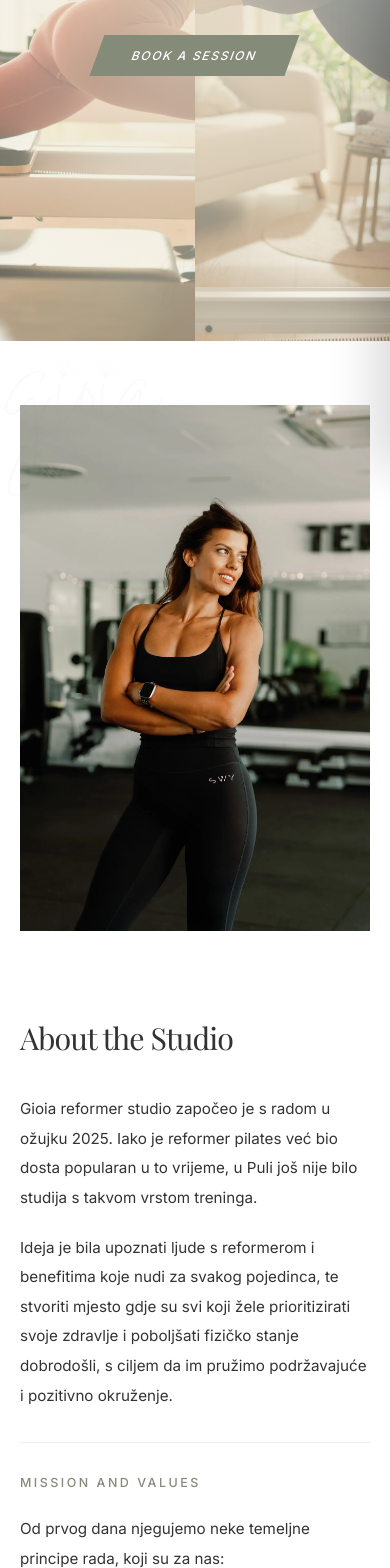
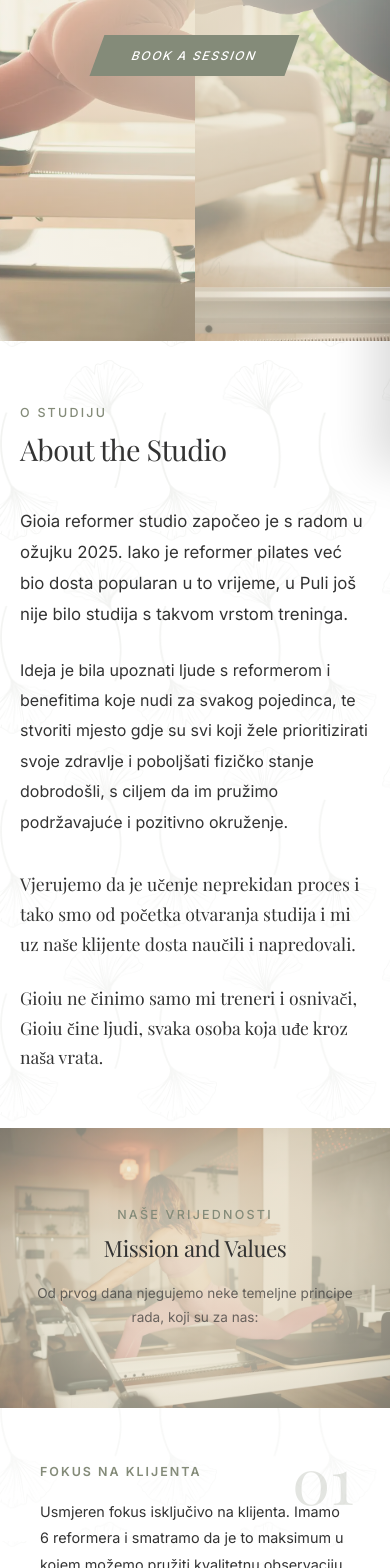
Before and after one commit to mateorumac/gioia-web, a React (Vite) app: page /en in a window 390 px wide. Shown: the part 376-1944 px from the top of the page. Built offline with nearby package versions, Linux system fonts and the light colour scheme.

Commit message:
editing about

```diff
--- a/src/components/AboutSection.jsx
+++ b/src/components/AboutSection.jsx
@@ -1,66 +1,118 @@
 import { useTranslation } from "react-i18next";
 import "../styles/AboutSection.css";
-import { aboutStudio1 } from "../utils/images";
-import navLogo from "../assets/logos/nav-logo.png";
+import patternBg from "../assets/green-pattern-bg.png";
+
+/* Horizontal image options — swap index to change */
+const aboutImages = [
+  new URL("../assets/images/DSC_5624 2.webp", import.meta.url).href,
+  new URL("../assets/images/IMG_1658 2.webp", import.meta.url).href,
+];
+const aboutHeroImage = aboutImages[0];
+
+const manifestoItems = [
+  {
+    num: "01",
+    label: "Fokus na klijenta",
+    text: "Usmjeren fokus isključivo na klijenta. Imamo 6 reformera i smatramo da je to maksimum u kojem možemo pružiti kvalitetnu observaciju izvođenja vježbi kod svakog klijenta i korigiranja istog.",
+  },
+  {
+    num: "02",
+    label: "Progres",
+    text: "Pazimo na progres svakog klijenta i potičemo i slavimo napretke, bez obzira jesu li veliki ili mali.",
+  },
+  {
+    num: "03",
+    label: "Poštovanje",
+    text: "Poštujemo svakog klijenta u našem studiju i uvažavamo svaki feedback.",
+  },
+  {
+    num: "04",
+    label: "Zajedništvo",
+    text: "Bitne su nam i energija i zajedništvo koje se stvara u studiju, tako da osiguravamo u svakom trenutku da se svi osjećaju viđeno, sigurno i podržano.",
+  },
+];
 
 function AboutSection() {
   const { t } = useTranslation();
 
   return (
     <section className="about-section-editorial" id="about">
+      {/* Pattern layer */}
+      <div
+        className="about-section-editorial__pattern"
+        style={{ backgroundImage: `url(${patternBg})` }}
+      />
+
       <div className="about-container-editorial">
-        {/* Image Column with logo watermark */}
-        <div className="about-image-column">
-          <img src={navLogo} alt="" className="about-logo-watermark" />
-          <div className="about-image-wrapper-editorial">
-            <img
-              src={aboutStudio1}
-              alt="Gioia Pilates Studio owner"
-              className="about-image-editorial"
-              loading="lazy"
-            />
+        {/* A) Header */}
+        <div className="about-header-editorial">
+          <p className="about-eyebrow-editorial">O studiju</p>
+          <h2 className="about-title-editorial">
+            {t("about.title", "Studio koji njeguje fokus i zajedništvo")}
+          </h2>
+        </div>
+
+        {/* B) Two-column intro area */}
+        <div className="about-intro-columns">
+          <div className="about-intro-left">
+            <p className="about-intro-lead">
+              Gioia reformer studio započeo je s radom u ožujku 2025. Iako je
+              reformer pilates već bio dosta popularan u to vrijeme, u Puli još
+              nije bilo studija s takvom vrstom treninga.
+            </p>
+            <p>
+              Ideja je bila upoznati ljude s reformerom i benefitima koje nudi
+              za svakog pojedinca, te stvoriti mjesto gdje su svi koji žele
+              prioritizirati svoje zdravlje i poboljšati fizičko stanje
+              dobrodošli, s ciljem da im pružimo podržavajuće i pozitivno
+              okruženje.
+            </p>
+          </div>
+          <div className="about-intro-right">
+            <p>
+              Vjerujemo da je učenje neprekidan proces i tako smo od početka
+              otvaranja studija i mi uz naše klijente dosta naučili i
+              napredovali.
+            </p>
+            <p>
+              Gioiu ne činimo samo mi treneri i osnivači, Gioiu čine ljudi,
+              svaka osoba koja uđe kroz naša vrata.
+            </p>
           </div>
         </div>
+      </div>
 
-        {/* Text Column */}
-        <div className="about-text-editorial">
-          <h2 className="about-title-editorial">
-            {t("about.title", "O studiju")}
-          </h2>
+      {/* C) Full-bleed image with mission header overlay */}
+      <div className="about-image-break">
+        <div className="about-image-break__overlay" />
+        <img
+          src={aboutHeroImage}
+          alt="Gioia Pilates Studio"
+          loading="lazy"
+        />
+        <div className="about-image-break__content">
+          <p className="about-image-break__eyebrow">Naše vrijednosti</p>
+          <h3 className="about-image-break__title">
+            {t("about.mission", "Misija i naše vrijednosti")}
+          </h3>
+          <p className="about-image-break__intro">
+            Od prvog dana njegujemo neke temeljne principe rada, koji su za
+            nas:
+          </p>
+        </div>
+      </div>
 
-          <div className="about-block-editorial">
-            <p>
-              Gioia reformer studio započeo je s radom u ožujku 2025. Iako je reformer pilates već bio dosta popularan u to vrijeme, u Puli još nije bilo studija s takvom vrstom treninga.
-            </p>
-            <p>
-              Ideja je bila upoznati ljude s reformerom i benefitima koje nudi za svakog pojedinca, te stvoriti mjesto gdje su svi koji žele prioritizirati svoje zdravlje i poboljšati fizičko stanje dobrodošli, s ciljem da im pružimo podržavajuće i pozitivno okruženje.
-            </p>
-          </div>
-
-          <div className="about-block-editorial">
-            <h3>{t("about.mission", "Misija i naše vrijednosti")}</h3>
-            <p>Od prvog dana njegujemo neke temeljne principe rada, koji su za nas:</p>
-            <p>
-              Usmjeren fokus isključivo na klijenta. Imamo 6 reformera i smatramo da je to maksimum u kojem možemo pružiti kvalitetnu observaciju izvođenja vježbi kod svakog klijenta i korigiranja istog.
-            </p>
-            <p>
-              Pazimo na progres svakog klijenta i potičemo i slavimo napretke, bez obzira jesu li veliki ili mali.
-            </p>
-            <p>
-              Poštujemo svakog klijenta u našem studiju i uvažavamo svaki feedback.
-            </p>
-            <p>
-              Bitne su nam i energija i zajedništvo koje se stvara u studiju, tako da osiguravamo u svakom trenutku da se svi osjećaju viđeno, sigurno i podržano.
-            </p>
-          </div>
-
-          <div className="about-block-editorial">
-            <p>
-              Vjerujemo da je učenje neprekidan proces i tako smo od početka otvaranja studija i mi uz naše klijente dosta naučili i napredovali.
-            </p>
-            <p>
-              Gioiu ne činimo samo mi treneri i osnivači, Gioiu čine ljudi, svaka osoba koja uđe kroz naša vrata.
-            </p>
+      {/* D) Mission manifesto grid */}
+      <div className="about-container-editorial">
+        <div className="about-mission-editorial">
+          <div className="about-manifesto-grid">
+            {manifestoItems.map((item) => (
+              <div key={item.num} className="about-manifesto-item">
+                <span className="about-manifesto-num">{item.num}</span>
+                <h4 className="about-manifesto-label">{item.label}</h4>
+                <p className="about-manifesto-text">{item.text}</p>
+              </div>
+            ))}
           </div>
         </div>
       </div>
--- a/src/styles/AboutSection.css
+++ b/src/styles/AboutSection.css
@@ -1,169 +1,408 @@
 /* ═══════════════════════════════════════════
-   ABOUT — Editorial asymmetric layout
+   ABOUT — Editorial premium layout
    ═══════════════════════════════════════════ */
 .about-section-editorial {
-  padding: 10rem 4rem;
+  padding: 8rem 0;
   background-color: var(--color-white);
   position: relative;
   overflow: hidden;
 }
 
-.about-container-editorial {
-  max-width: 1400px;
-  margin: 0 auto;
-  display: grid;
-  grid-template-columns: 0.85fr 1fr;
-  gap: 8rem;
-  align-items: start;
+/* Pattern background — full section coverage */
+.about-section-editorial__pattern {
+  position: absolute;
+  inset: 0;
+  background-repeat: repeat;
+  background-size: 1200px;
+  opacity: 0.20;
+  pointer-events: none;
+  z-index: 0;
+  mask-image: linear-gradient(
+    180deg,
+    rgba(0, 0, 0, 0.55) 0%,
+    rgba(0, 0, 0, 0.3) 50%,
+    rgba(0, 0, 0, 0.2) 100%
+  );
+  -webkit-mask-image: linear-gradient(
+    180deg,
+    rgba(0, 0, 0, 0.55) 0%,
+    rgba(0, 0, 0, 0.3) 50%,
+    rgba(0, 0, 0, 0.2) 100%
+  );
 }
 
-/* Image Column */
-.about-image-column {
+/* Container — wide but padded */
+.about-container-editorial {
   position: relative;
-  padding-top: 2rem;
+  z-index: 1;
+  max-width: 1500px;
+  margin: 0 auto;
+  padding: 0 4rem;
 }
 
-.about-logo-watermark {
-  position: absolute;
-  top: -6rem;
-  left: -2rem;
-  width: 260px;
-  opacity: 0.06;
-  pointer-events: none;
-  z-index: 3;
+/* ── A) Header ── */
+.about-header-editorial {
+  margin-bottom: 3.5rem;
 }
 
-.about-image-wrapper-editorial {
-  position: relative;
-  width: 100%;
-  overflow: hidden;
-}
-
-.about-image-editorial {
-  width: 100%;
-  height: auto;
-  display: block;
-  transition: transform 0.8s ease;
-}
-
-.about-image-wrapper-editorial:hover .about-image-editorial {
-  transform: scale(1.02);
-}
-
-/* Text Column */
-.about-text-editorial {
-  padding: 0;
+.about-eyebrow-editorial {
+  font-family: var(--font-inter);
+  font-size: 0.78rem;
+  font-weight: 500;
+  letter-spacing: 0.18em;
+  text-transform: uppercase;
+  color: var(--color-sage);
+  margin: 0 0 0.8rem;
 }
 
 .about-title-editorial {
   font-family: var(--font-playfair);
-  font-size: clamp(2.8rem, 4.5vw, 3.8rem);
-  margin-bottom: 3.5rem;
+  font-size: clamp(2.2rem, 4.5vw, 3.4rem);
+  font-weight: 400;
+  letter-spacing: -0.02em;
   color: var(--color-text);
-  font-weight: 400;
-  letter-spacing: -0.03em;
-  line-height: 1.1;
+  margin: 0;
+  line-height: 1.15;
 }
 
-.about-block-editorial {
-  margin-bottom: 3rem;
-  padding-bottom: 3rem;
-  border-bottom: 1px solid rgba(132, 139, 121, 0.12);
+/* ── B) Two-column intro area ── */
+.about-intro-columns {
+  display: grid;
+  grid-template-columns: 1fr 1fr;
+  gap: 4rem;
+  margin-bottom: 6.5rem;
 }
 
-.about-block-editorial:last-child {
+.about-intro-left p,
+.about-intro-right p {
+  font-family: var(--font-inter);
+  font-size: 1rem;
+  line-height: 1.9;
+  color: var(--color-text);
+  margin: 0 0 1.5rem;
+}
+
+.about-intro-left p:last-child,
+.about-intro-right p:last-child {
   margin-bottom: 0;
-  padding-bottom: 0;
+}
+
+.about-intro-left .about-intro-lead {
+  font-size: 1.12rem;
+  line-height: 1.85;
+}
+
+.about-intro-right {
+  padding-top: 0.3rem;
+}
+
+.about-intro-right p {
+  font-family: var(--font-playfair);
+  font-size: 1.2rem;
+  line-height: 1.7;
+}
+
+/* ── C) Full-bleed image with mission overlay ── */
+.about-image-break {
+  position: relative;
+  z-index: 1;
+  width: 100%;
+  overflow: hidden;
+  margin-bottom: 3.5rem;
+}
+
+.about-image-break__overlay {
+  position: absolute;
+  inset: 0;
+  z-index: 1;
+  background: radial-gradient(
+    ellipse at center,
+    rgba(236, 229, 209, 0.88) 0%,
+    rgba(236, 229, 209, 0.72) 50%,
+    rgba(236, 229, 209, 0.5) 100%
+  );
+  pointer-events: none;
+}
+
+.about-image-break img {
+  width: 100%;
+  height: 440px;
+  display: block;
+  object-fit: cover;
+  object-position: center 40%;
+}
+
+.about-image-break__content {
+  position: absolute;
+  inset: 0;
+  z-index: 2;
+  display: flex;
+  flex-direction: column;
+  align-items: center;
+  justify-content: center;
+  text-align: center;
+  padding: 2rem;
+  max-width: 800px;
+  margin: 0 auto;
+}
+
+.about-image-break__eyebrow {
+  font-family: var(--font-inter);
+  font-size: 0.78rem;
+  font-weight: 500;
+  letter-spacing: 0.18em;
+  text-transform: uppercase;
+  color: var(--color-sage);
+  margin: 0 0 0.8rem;
+}
+
+.about-image-break__title {
+  font-family: var(--font-playfair);
+  font-size: clamp(1.8rem, 3.5vw, 2.6rem);
+  font-weight: 400;
+  letter-spacing: -0.02em;
+  color: var(--color-text);
+  margin: 0 0 1.2rem;
+  line-height: 1.2;
+}
+
+.about-image-break__intro {
+  font-family: var(--font-inter);
+  font-size: 1rem;
+  line-height: 1.8;
+  color: var(--color-text);
+  opacity: 0.7;
+  margin: 0;
+}
+
+/* ── D) Mission manifesto ── */
+.about-mission-editorial {
+  margin-bottom: 0;
+  padding-bottom: 3.5rem;
+}
+
+.about-manifesto-grid {
+  display: grid;
+  grid-template-columns: 1fr 1fr;
+  gap: 0;
+}
+
+.about-manifesto-item {
+  position: relative;
+  padding: 2.8rem 2.5rem;
+  overflow: hidden;
+  border-bottom: 1px solid rgba(132, 139, 121, 0.1);
+  border-right: 1px solid rgba(132, 139, 121, 0.1);
+}
+
+/* Remove right border on even items (right column) */
+.about-manifesto-item:nth-child(2n) {
+  border-right: none;
+}
+
+/* Remove bottom border on last row */
+.about-manifesto-item:nth-child(n + 3) {
   border-bottom: none;
 }
 
-.about-block-editorial h3 {
+.about-manifesto-num {
+  position: absolute;
+  top: 0.4rem;
+  right: 1rem;
+  font-family: var(--font-playfair);
+  font-size: 7.5rem;
+  font-weight: 400;
+  line-height: 1;
+  color: var(--color-sage);
+  opacity: 0.22;
+  pointer-events: none;
+  user-select: none;
+}
+
+.about-manifesto-label {
   font-family: var(--font-inter);
   font-size: 0.78rem;
-  font-weight: 500;
+  font-weight: 600;
+  letter-spacing: 0.16em;
   text-transform: uppercase;
-  letter-spacing: 0.2em;
   color: var(--color-sage);
-  margin-bottom: 1.5rem;
+  margin: 0 0 1.2rem;
 }
 
-.about-text-editorial p {
+.about-manifesto-text {
   font-family: var(--font-inter);
-  font-size: 1rem;
-  line-height: 1.95;
+  font-size: 0.95rem;
+  line-height: 1.85;
   color: var(--color-text);
-  margin-bottom: 1.25rem;
-  max-width: 55ch;
+  margin: 0;
+  max-width: 50ch;
 }
 
-.about-text-editorial p:last-child {
-  margin-bottom: 0;
-}
-
-/* ── Responsive ── */
+/* ═══════════════════════════════════════════
+   Responsive
+   ═══════════════════════════════════════════ */
 @media (max-width: 1200px) {
   .about-section-editorial {
-    padding: 8rem 3rem;
+    padding: 6rem 0;
   }
 
   .about-container-editorial {
-    gap: 5rem;
+    padding: 0 3rem;
+  }
+
+  .about-intro-columns {
+    gap: 3rem;
+  }
+
+  .about-image-break img {
+    height: 460px;
+  }
+
+  .about-manifesto-item {
+    padding: 2.2rem 2rem;
   }
 }
 
 @media (max-width: 900px) {
   .about-section-editorial {
-    padding: 6rem 2rem;
+    padding: 6rem 0;
   }
 
   .about-container-editorial {
-    grid-template-columns: 1fr;
-    gap: 4rem;
+    padding: 0 2rem;
   }
 
-  .about-image-column {
-    padding-top: 0;
-    max-width: 560px;
+  .about-header-editorial {
+    margin-bottom: 3rem;
   }
 
-  .about-logo-watermark {
-    width: 200px;
-    top: -3rem;
-    left: -1rem;
+  .about-intro-columns {
+    grid-template-columns: 1fr;
+    gap: 2.5rem;
+    margin-bottom: 5rem;
+  }
+
+  .about-intro-right {
+    padding-top: 0;
+  }
+
+  .about-image-break {
+    margin-bottom: 2.5rem;
+  }
+
+  .about-image-break img {
+    height: 380px;
+  }
+
+  .about-manifesto-item {
+    padding: 2rem 1.5rem;
+  }
+
+  .about-manifesto-num {
+    font-size: 6rem;
   }
 }
 
 @media (max-width: 600px) {
   .about-section-editorial {
-    padding: 5rem 1.5rem;
+    padding: 5rem 0;
+  }
+
+  .about-container-editorial {
+    padding: 0 1.5rem;
+  }
+
+  .about-header-editorial {
+    margin-bottom: 2.5rem;
   }
 
   .about-title-editorial {
-    font-size: 2.2rem;
-    margin-bottom: 2.5rem;
+    font-size: 2rem;
   }
 
-  .about-block-editorial {
-    margin-bottom: 2rem;
-    padding-bottom: 2rem;
+  .about-intro-columns {
+    gap: 2rem;
+    margin-bottom: 3.5rem;
   }
 
-  .about-text-editorial p {
-    font-size: 0.95rem;
+  .about-intro-left .about-intro-lead {
+    font-size: 1.05rem;
   }
 
-  .about-logo-watermark {
-    width: 160px;
-    opacity: 0.04;
+  .about-intro-right p {
+    font-size: 1.1rem;
+  }
+
+  .about-image-break {
+    margin-bottom: 2rem;
+  }
+
+  .about-image-break img {
+    height: 320px;
+  }
+
+  .about-image-break__title {
+    font-size: 1.6rem;
+  }
+
+  .about-image-break__intro {
+    font-size: 0.9rem;
+  }
+
+  .about-manifesto-grid {
+    grid-template-columns: 1fr;
+  }
+
+  /* Single column: remove right border, keep bottom on all but last */
+  .about-manifesto-item {
+    border-right: none;
+    border-bottom: 1px solid rgba(132, 139, 121, 0.1);
+    padding: 2rem 1.5rem;
+  }
+
+  .about-manifesto-item:last-child {
+    border-bottom: none;
+  }
+
+  .about-manifesto-num {
+    font-size: 5rem;
   }
 }
 
 @media (max-width: 400px) {
   .about-section-editorial {
-    padding: 4rem 1.25rem;
+    padding: 4rem 0;
+  }
+
+  .about-container-editorial {
+    padding: 0 1.25rem;
   }
 
   .about-title-editorial {
-    font-size: 1.9rem;
+    font-size: 1.8rem;
+  }
+
+  .about-image-break img {
+    height: 280px;
+  }
+
+  .about-image-break__title {
+    font-size: 1.4rem;
+  }
+
+  .about-image-break__intro {
+    font-size: 0.85rem;
+  }
+
+  .about-manifesto-item {
+    padding: 1.5rem 1.25rem;
+  }
+
+  .about-manifesto-num {
+    font-size: 4rem;
+  }
+
+  .about-manifesto-text {
+    font-size: 0.9rem;
   }
 }
```
